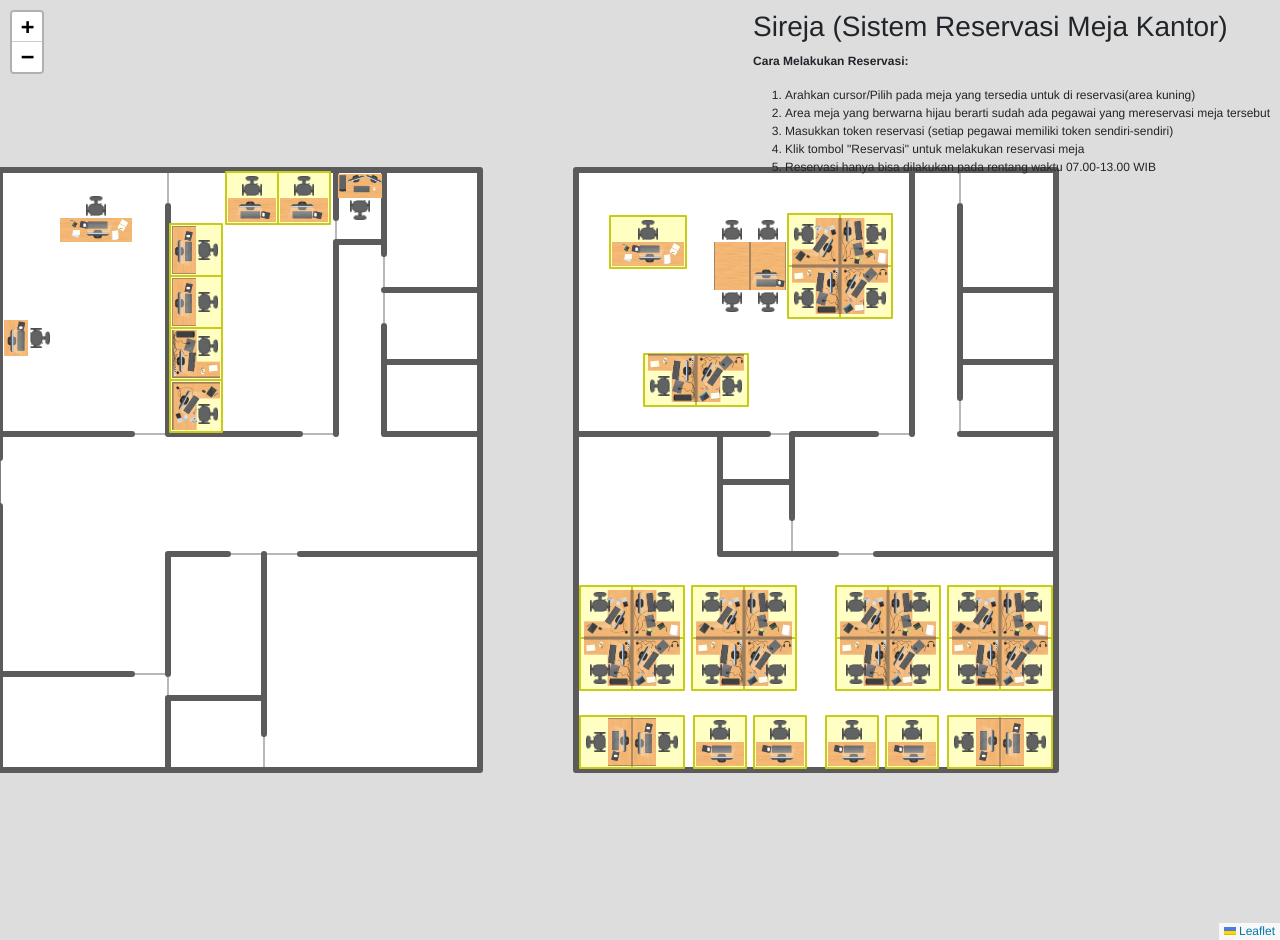
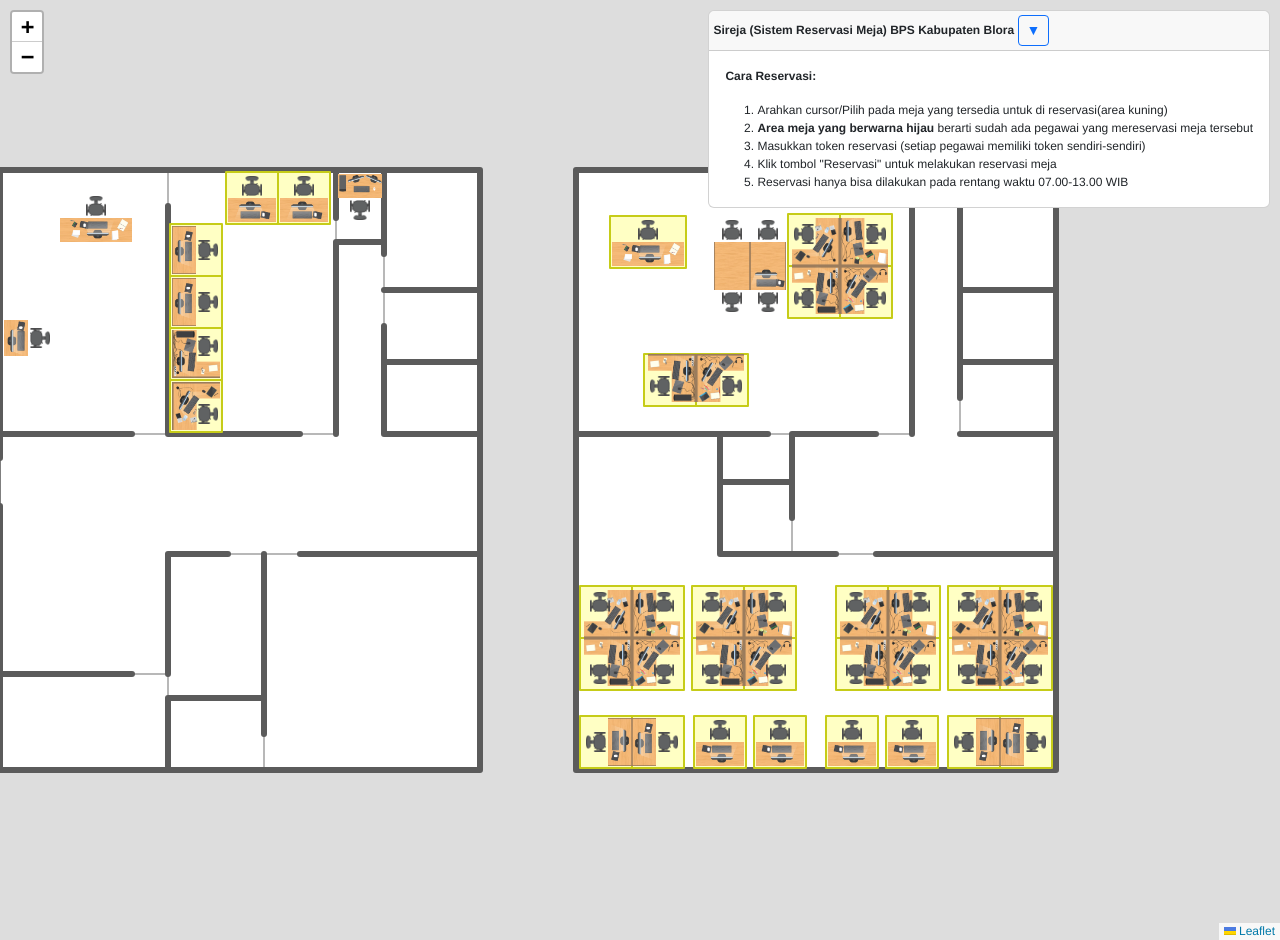
Before and after one commit to yustiar/sireja, a Django app: template templates/index.html in a window 1280 px wide. Run offline with Django 5.2, Linux system fonts and the light colour scheme; the template is opened without the code that fills it: most values are stand-ins (such as "Sample title", 1, 10 or a date in 2020); some libraries are stand-ins or nearby versions.

Commit message:
Update index.html

```diff
--- a/templates/index.html
+++ b/templates/index.html
@@ -364,20 +364,34 @@
         map.addLayer(deskLayer);
 
         map.setView([75, 160], 2);
+
         L.Control.legend = L.Control.extend({
             onAdd: function(map) {
                 var div = L.DomUtil.create('div', 'map-legend leaflet-control');
+
                 div.innerHTML = `
-                    <h3>Sireja (Sistem Reservasi Meja Kantor)</h3>
-                    <p><strong>Cara Melakukan Reservasi:</strong></p>
-                    <ol>
-                        <li>Arahkan cursor/Pilih pada meja yang tersedia untuk di reservasi(area kuning)</li>
-                        <li>Area meja yang berwarna hijau berarti sudah ada pegawai yang mereservasi meja tersebut</li>
+                    <div class="card">
+                        <div class="card-header p-1 d-flex justify-content-between align-items-center">
+                            <p class="mb-0 fw-bold">Sireja (Sistem Reservasi Meja) BPS Kabupaten Blora</h5>
+                            <button class="btn btn-sm btn-outline-primary" type="button" data-bs-toggle="collapse" data-bs-target="#legendContent" aria-expanded="true" aria-controls="legendContent">
+                                ▼
+                            </button>
+                        </div>
+                        <div id="legendContent" class="collapse show">
+                            <div class="card-body">
+                                <p><strong>Cara Reservasi:</strong></p>
+                                <ol class="mb-0">
+                                    <li>Arahkan cursor/Pilih pada meja yang tersedia untuk di reservasi(area kuning)</li>
+                        <li><strong>Area meja yang berwarna hijau</strong> berarti sudah ada pegawai yang mereservasi meja tersebut</li>
                         <li>Masukkan token reservasi (setiap pegawai memiliki token sendiri-sendiri)</li>
                         <li>Klik tombol "Reservasi" untuk melakukan reservasi meja</li>
                         <li>Reservasi hanya bisa dilakukan pada rentang waktu 07.00-13.00 WIB</li>
-                    </ol>
+                                </ol>
+                            </div>
+                        </div>
+                    </div>
                 `;
+
                 return div;
             },
 
@@ -388,6 +402,12 @@
 
         L.control.legend = function(opts) { return new L.Control.legend(opts);}
         L.control.legend({ position: 'topright' }).addTo(map);
+
+
+
+
+
+
 
     // Event klik pada tombol reservasi
         $(document).on('click', '#reserveButton', function () {
```
